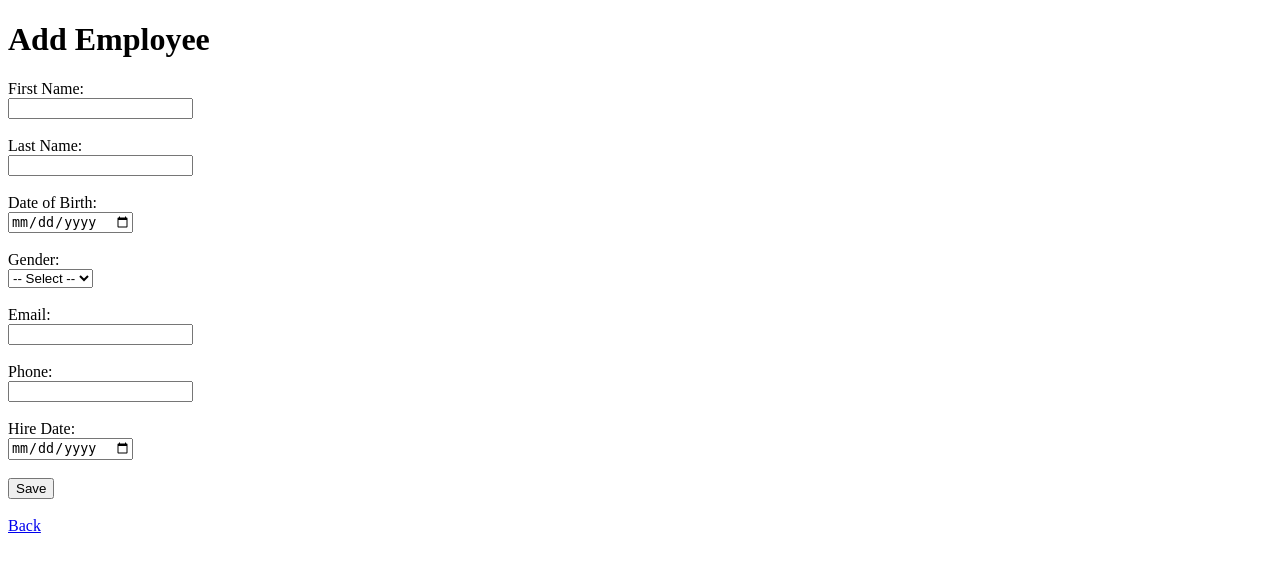
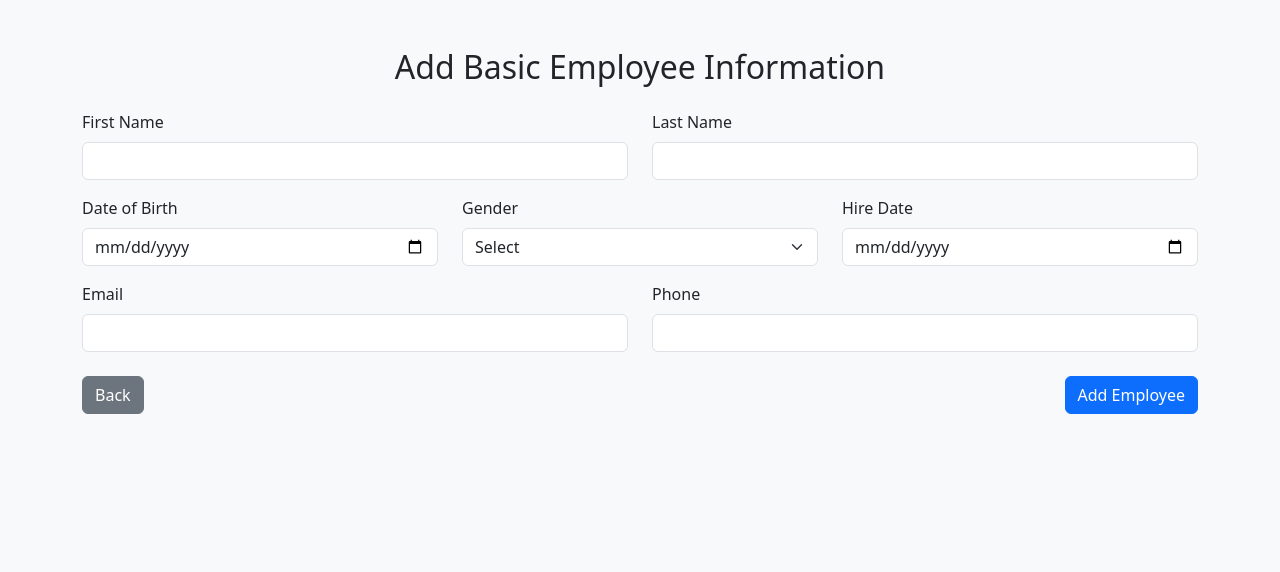
Before and after one commit to pratham1kruk/HR-management-system, a Flask app: page /employees/new in a window 1280 px wide. Shown: the top 572 px of the page. Run offline with Flask 3, Linux system fonts and the light colour scheme; some libraries are stand-ins or nearby versions.

Commit message:
.html files for postgres connection updated

```diff
--- a/backend/templates/employee_form.html
+++ b/backend/templates/employee_form.html
@@ -1,39 +1,61 @@
 <!DOCTYPE html>
-<html>
+<html lang="en">
 <head>
+    <meta charset="UTF-8">
     <title>Add Employee</title>
+    <link href="https://cdn.jsdelivr.net/npm/bootstrap@5.3.0/dist/css/bootstrap.min.css" rel="stylesheet">
 </head>
-<body>
-    <h1>Add Employee</h1>
-    <form method="POST">
-        <label>First Name:</label><br>
-        <input type="text" name="first_name" required><br><br>
+<body class="bg-light py-5">
+    <div class="container">
+        <h2 class="mb-4 text-center">Add Basic Employee Information</h2>
+        <form method="POST">
+            <div class="row mb-3">
+                <div class="col">
+                    <label for="first_name" class="form-label">First Name</label>
+                    <input type="text" name="first_name" class="form-control" required>
+                </div>
+                <div class="col">
+                    <label for="last_name" class="form-label">Last Name</label>
+                    <input type="text" name="last_name" class="form-control" required>
+                </div>
+            </div>
 
-        <label>Last Name:</label><br>
-        <input type="text" name="last_name" required><br><br>
+            <div class="row mb-3">
+                <div class="col-md-4">
+                    <label for="dob" class="form-label">Date of Birth</label>
+                    <input type="date" name="dob" class="form-control">
+                </div>
+                <div class="col-md-4">
+                    <label for="gender" class="form-label">Gender</label>
+                    <select name="gender" class="form-select">
+                        <option value="">Select</option>
+                        <option value="Male">Male</option>
+                        <option value="Female">Female</option>
+                        <option value="Other">Other</option>
+                    </select>
+                </div>
+                <div class="col-md-4">
+                    <label for="hire_date" class="form-label">Hire Date</label>
+                    <input type="date" name="hire_date" class="form-control">
+                </div>
+            </div>
 
-        <label>Date of Birth:</label><br>
-        <input type="date" name="dob"><br><br>
+            <div class="row mb-3">
+                <div class="col-md-6">
+                    <label for="email" class="form-label">Email</label>
+                    <input type="email" name="email" class="form-control">
+                </div>
+                <div class="col-md-6">
+                    <label for="phone" class="form-label">Phone</label>
+                    <input type="text" name="phone" class="form-control">
+                </div>
+            </div>
 
-        <label>Gender:</label><br>
-        <select name="gender">
-            <option value="">-- Select --</option>
-            <option value="Male">Male</option>
-            <option value="Female">Female</option>
-        </select><br><br>
-
-        <label>Email:</label><br>
-        <input type="email" name="email"><br><br>
-
-        <label>Phone:</label><br>
-        <input type="text" name="phone"><br><br>
-
-        <label>Hire Date:</label><br>
-        <input type="date" name="hire_date"><br><br>
-
-        <button type="submit">Save</button>
-    </form>
-    <br>
-    <a href="{{ url_for('employee.employee_home') }}">Back</a>
+            <div class="d-flex justify-content-between mt-4">
+                <a href="{{ url_for('employee.employee_home') }}" class="btn btn-secondary">Back</a>
+                <button type="submit" class="btn btn-primary">Add Employee</button>
+            </div>
+        </form>
+    </div>
 </body>
 </html>
```
Also changed, not shown: backend/templates/employee_list.html (+58 -13 lines), backend/templates/professional_form.html (+35 -22 lines).
